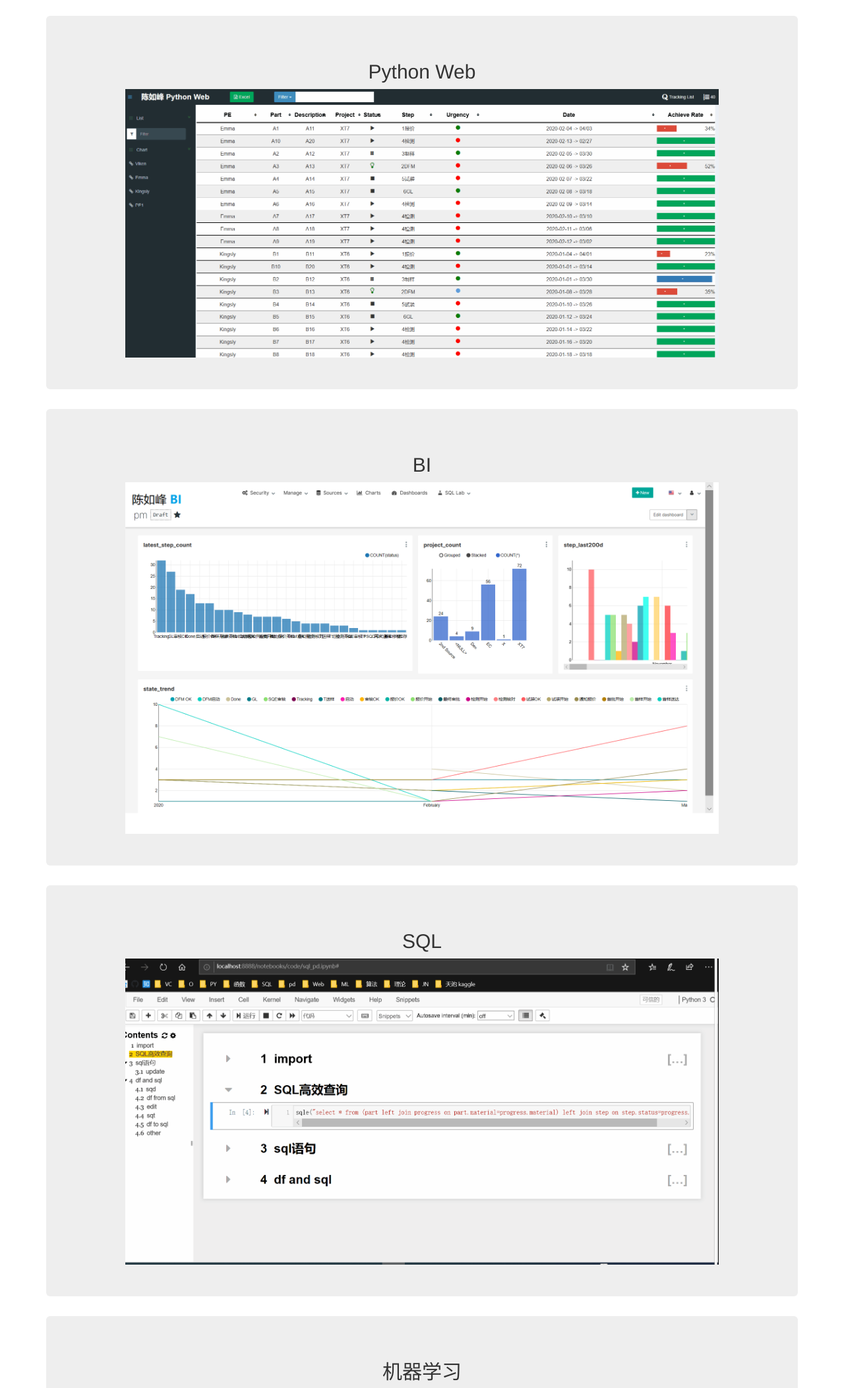
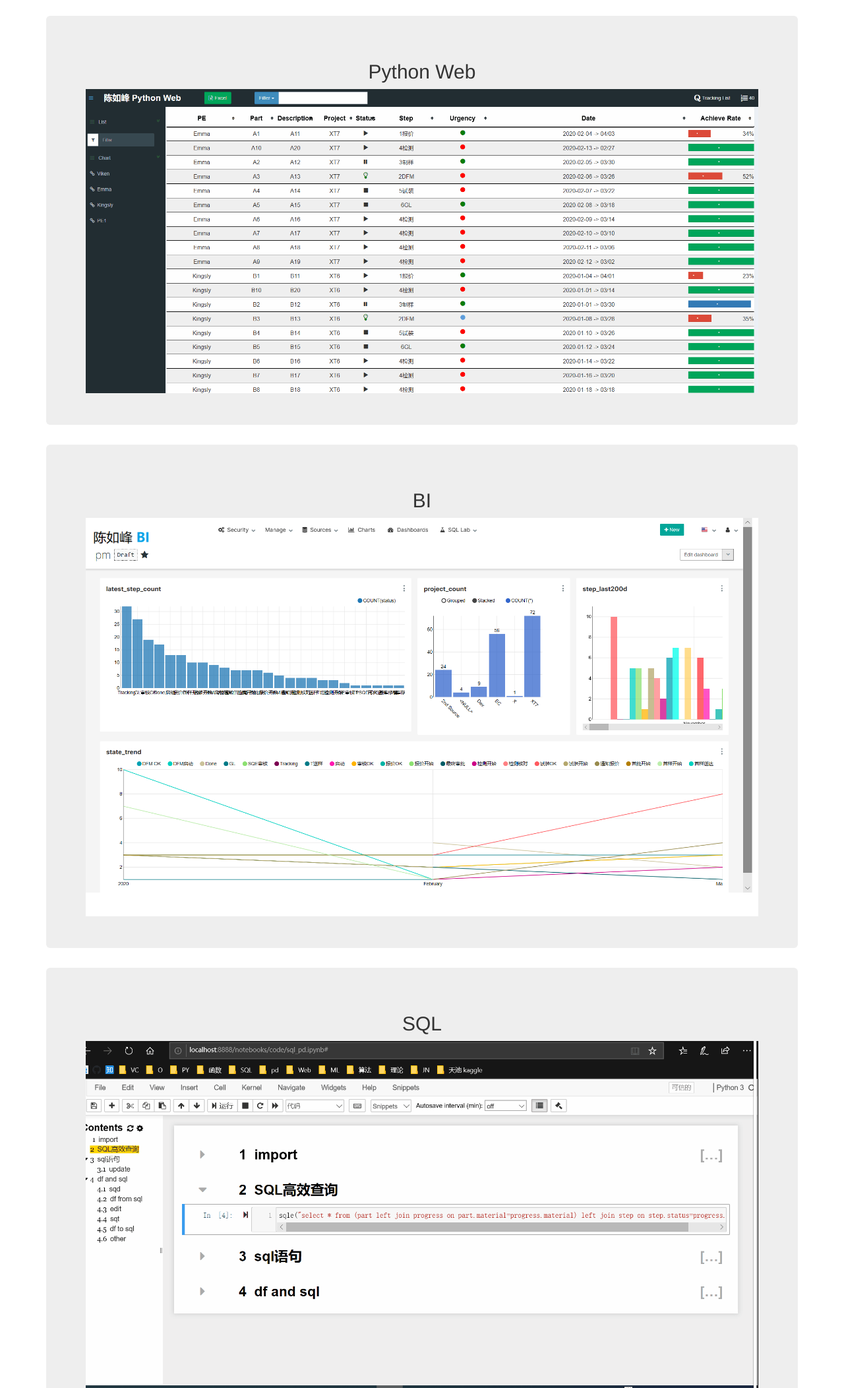
Before and after one commit to vikenchen/show, a plain HTML site: page index.html in a window 1280 px wide. Shown: the part 240-2344 px from the top of the page at 66% size. Drawn offline with Linux system fonts and the light colour scheme; grey boxes are pictures that could not be loaded.

Commit message:
Update index.html

```diff
--- a/index.html
+++ b/index.html
@@ -57,27 +57,27 @@
 
         <div id="Web_j" class="jumbotron">
             <h2>Python Web</h2>
-            <img src="img/python_web.gif" width="900">
+            <img src="img/python_web.gif" width="100%">
         </div>
 
         <div id="BI_j" class="jumbotron">
             <h2>BI</h2>
-            <img src="img/BI.png" width="900">
+            <img src="img/BI.png" width="100%">
         </div>
 
         <div id="SQL_j" class="jumbotron">
             <h2>SQL</h2>
-            <img src="img/MySQL.gif" width="900">
+            <img src="img/MySQL.gif" width="100%">
         </div>
 
         <div id="ml_j" class="jumbotron">
             <h2>机器学习</h2>
-            <img src="img/机器学习.gif" width="900">
+            <img src="img/机器学习.gif" width="100%">
         </div>
 
         <div id="office_j" class="jumbotron">
             <h2>Office软件二次开发</h2>
-            <img src="img/office软件二次开发.png" width="900">
+            <img src="img/office软件二次开发.png" width="100%">
         </div>
 
 
```
